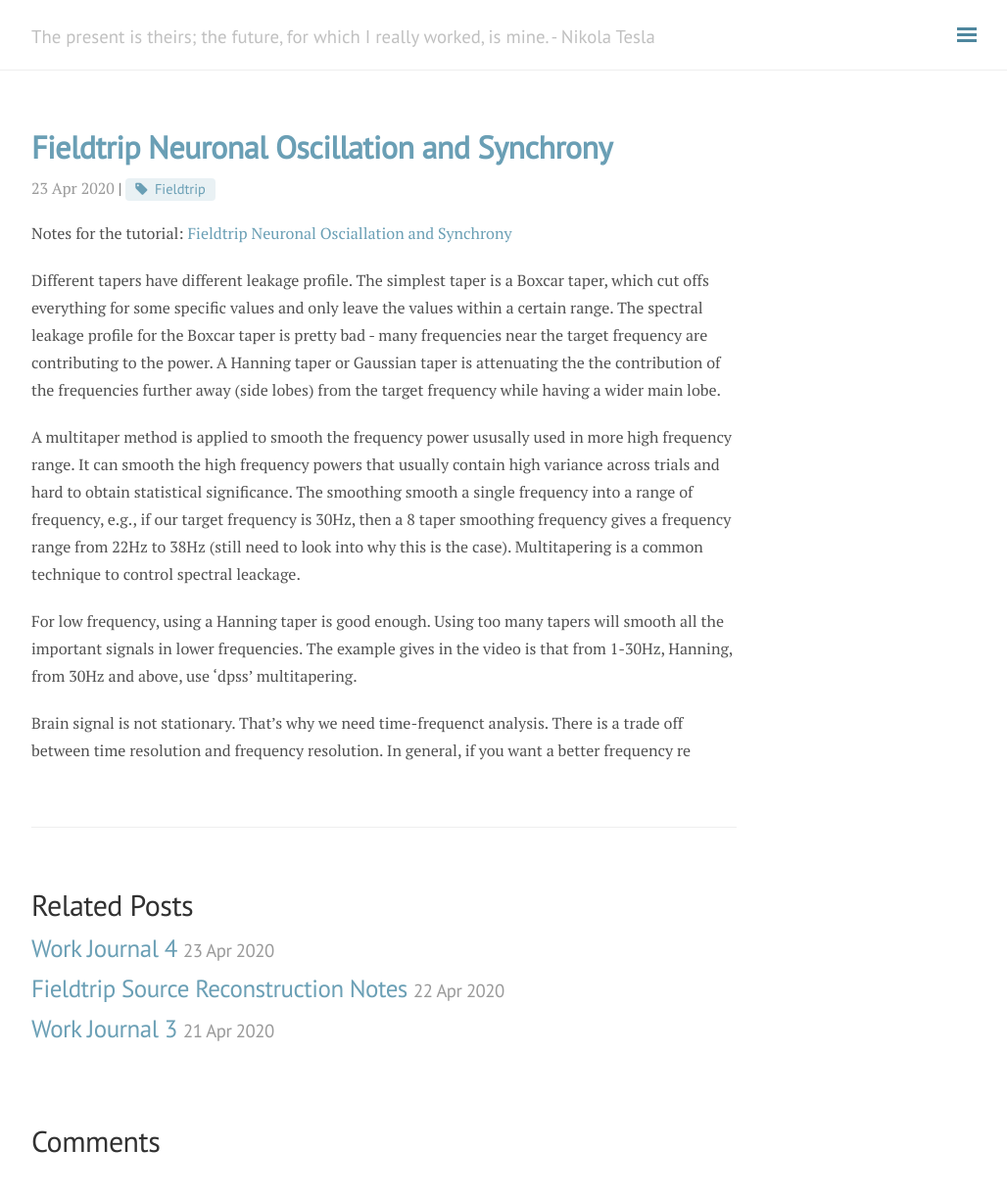
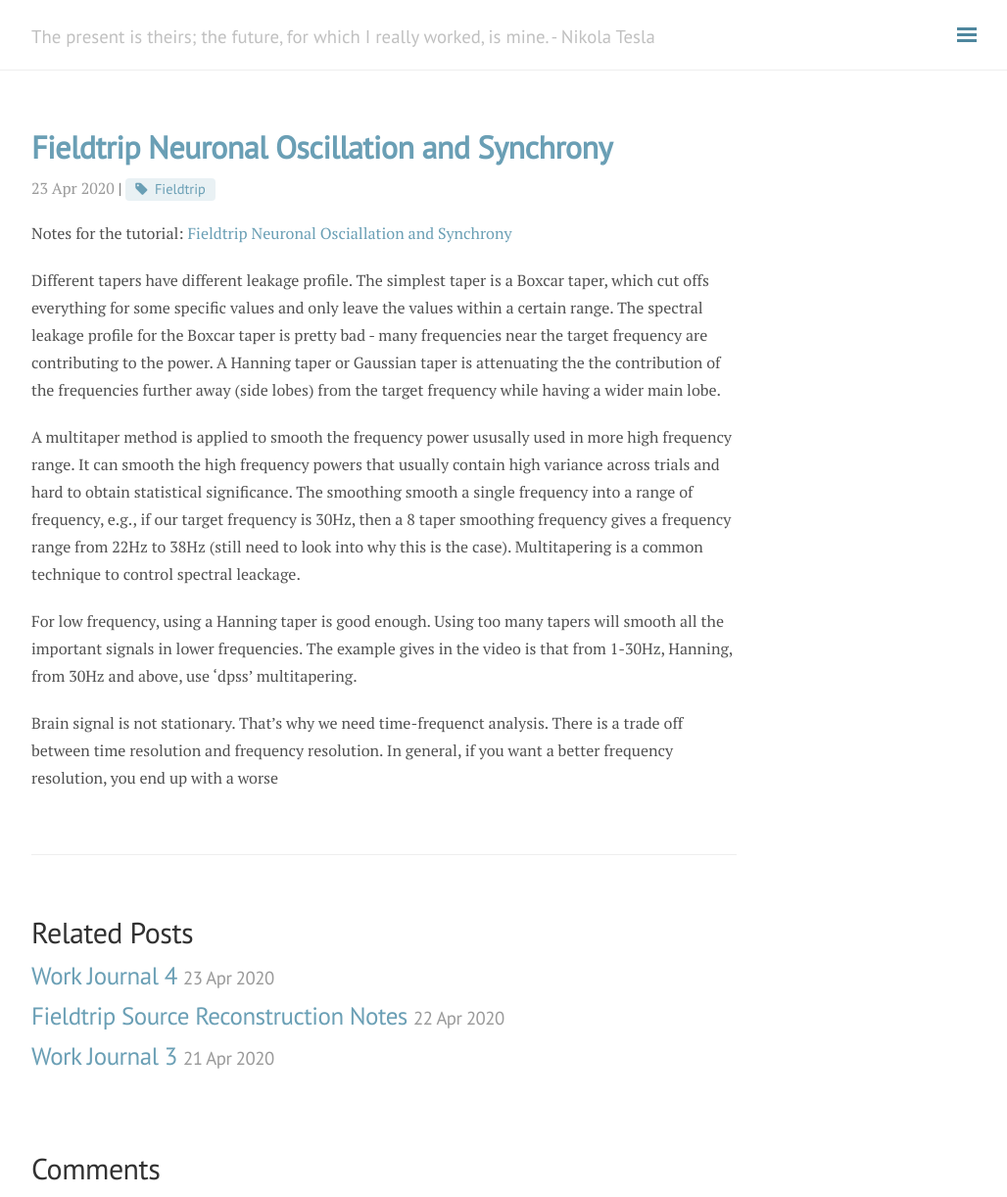
Before and after one commit to andylikescodes/andylikescodes.github.io, a Jekyll site: the page built from _posts/2020-04-23-Field-Trip-Neuronal-Oscillation-Sychrony.md, in a window 1280 px wide and 1222 px high. Shown: the whole window at 98% size, without its empty margins (248-1276 px from the left). Built offline with Jekyll 4.4.1, drawn with Linux system fonts in a browser that asks for light colours; nearby versions of some CDN libraries; comment, search, counter and statistics services are not loaded.

Commit message:
_posts/2020-04-23-Field-Trip-Neuronal-Oscillation-Sychrony.md updated from https://stackedit.io/

```diff
--- a/_posts/2020-04-23-Field-Trip-Neuronal-Oscillation-Sychrony.md
+++ b/_posts/2020-04-23-Field-Trip-Neuronal-Oscillation-Sychrony.md
@@ -13,9 +13,9 @@ A multitaper method is applied to smooth the frequency power ususally used in mo
 
 For low frequency, using a Hanning taper is good enough. Using too many tapers will smooth all the important signals in lower frequencies. The example gives in the video is that from 1-30Hz, Hanning, from 30Hz and above, use 'dpss' multitapering.
 
-Brain signal is not stationary. That's why we need time-frequenct analysis. There is a trade off between time resolution and frequency resolution. In general, if you want a better frequency re
+Brain signal is not stationary. That's why we need time-frequenct analysis. There is a trade off between time resolution and frequency resolution. In general, if you want a better frequency resolution, you end up with a worse
 <!--stackedit_data:
-eyJoaXN0b3J5IjpbLTEyODE2NDAxMDAsMTMzNjQ5NzY0NSwxMz
-g4NTI1NTIwLC0yMDg2MTEyMzAyLC05ODU1MTU4NiwtMjAwMDUz
-NDc5M119
+eyJoaXN0b3J5IjpbMjE2NDA3MjY1LDEzMzY0OTc2NDUsMTM4OD
+UyNTUyMCwtMjA4NjExMjMwMiwtOTg1NTE1ODYsLTIwMDA1MzQ3
+OTNdfQ==
 -->
```
